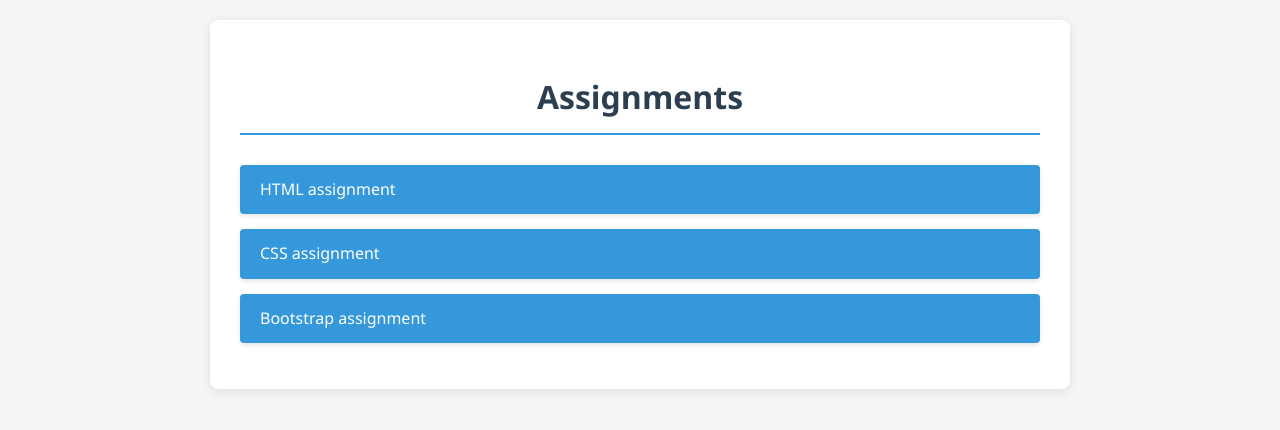
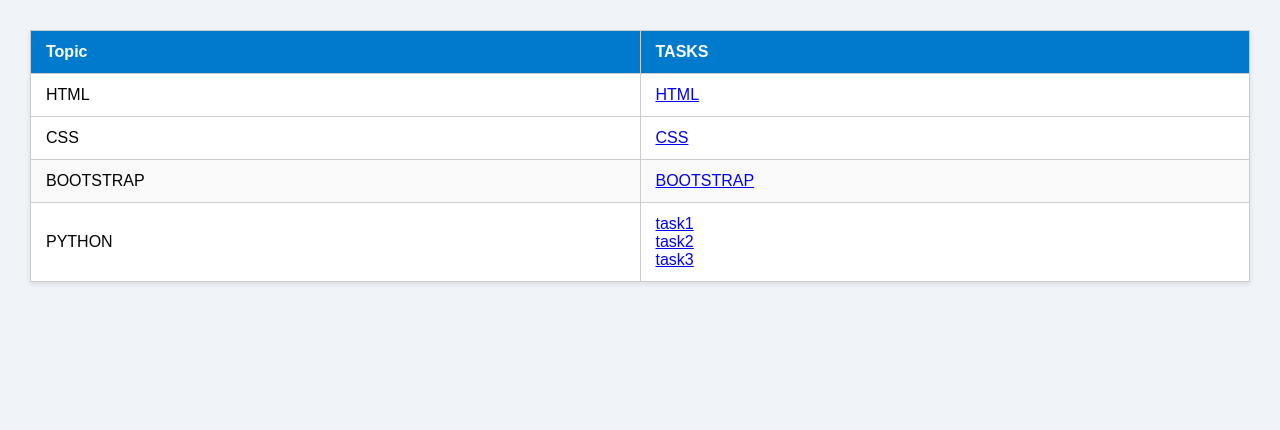
Before and after one commit to Vijj11/Vijayalaxmi, a plain HTML site: page index.html in a window 1280 px wide. Drawn offline with Linux system fonts and the light colour scheme.

Commit message:
Update index.html

```diff
--- a/index.html
+++ b/index.html
@@ -1,96 +1,66 @@
 <!DOCTYPE html>
 <html lang="en">
 <head>
-    <meta charset="UTF-8" />
-    <meta name="viewport" content="width=device-width, initial-scale=1" />
-    <title>Assignments</title>
+  <meta charset="UTF-8">
+  <title>Weekly Assignments</title>
   <style>
-
     body {
-            font-family: 'Segoe UI', Tahoma, Geneva, Verdana, sans-serif;
-            line-height: 1.6;
+      font-family: Arial, sans-serif;
+      margin: 30px;
+      background-color: #f0f4f8;
+    }
+    h1 {
       color: #333;
-            background-color: #f5f5f5;
-            margin: 0;
-            padding: 20px;
     }
-
-
-        .container {
-            max-width: 800px;
-            margin: 0 auto;
-            background: white;
-            padding: 30px;
-            border-radius: 8px;
-            box-shadow: 0 2px 10px rgba(0, 0, 0, 0.1);
+    table {
+      width: 100%;
+      border-collapse: collapse;
+      background-color: #fff;
+      box-shadow: 0 2px 5px rgba(0,0,0,0.1);
     }
-
-
-        h1 {
-            color: #2c3e50;
-            text-align: center;
-            margin-bottom: 30px;
-            padding-bottom: 10px;
-            border-bottom: 2px solid #3498db;
+    th, td {
+      padding: 12px 15px;
+      border: 1px solid #ccc;
+      text-align: left;
     }
-
-
-        ul {
-            list-style-type: none;
-            padding: 0;
+    th {
+      background-color: #007acc;
+      color: white;
     }
-
-        li {
-            margin-bottom: 15px;
-            transition: transform 0.2s;
-        }
-
-        li:hover {
-            transform: translateX(5px);
-        }
-
-
-        a {
-            display: block;
-            padding: 12px 20px;
-            background-color: #3498db;
-            color: white;
-            text-decoration: none;
-            border-radius: 4px;
-            transition: background-color 0.3s, box-shadow 0.3s;
-            box-shadow: 0 2px 5px rgba(0, 0, 0, 0.1);
-            font-weight: 500;
-        }
-
-        a:hover {
-            background-color: #2980b9;
-            box-shadow: 0 4px 8px rgba(0, 0, 0, 0.15);
-        }
-
-
-        @media (max-width: 600px) {
-            .container {
-                padding: 15px;
-            }
-
-            h1 {
-                font-size: 24px;
-            }
-
-            a {
-                padding: 10px 15px;
-            }
+    tr:nth-child(even) {
+      background-color: #f9f9f9;
     }
   </style>
 </head>
 <body>
-    <div class="container">
-        <h1>Assignments</h1>
-        <ul>
-            <li><a href="HTML.html">HTML assignment</a></li>
-            <li><a href="CSS.html">CSS assignment</a></li>
-            <li><a href="bootstrap.html">Bootstrap assignment</a></li>
-        </ul>
-    </div>
+  <table>
+    <thead>
+      <tr>
+        <th>Topic</th>
+        <th>TASKS</th>
+      </tr>
+
+    <tbody>
+      <tr>
+        <td>HTML</td>
+        <td><a href="HTML.html">HTML</a><tr>
+      </tr>
+      <tr>
+        <td>CSS</td>
+        <td><a href="CSS.html">CSS</a></td>
+      </tr>
+      <tr>
+        <td>BOOTSTRAP</td>
+        <td><a href="bootstrap.html">BOOTSTRAP</a></td>
+      </tr>
+      <tr>
+        <td>PYTHON</td>
+        <td><a href="task1.py">task1</a> <br>
+        <a href="task2.py">task2</a><br>
+        <a href="task3.py">task3</a></td>
+      </tr>
+    </tbody>
+  </table>
+
 </body>
 </html>
```
Lines whose indentation alone changed are shown as unchanged.
